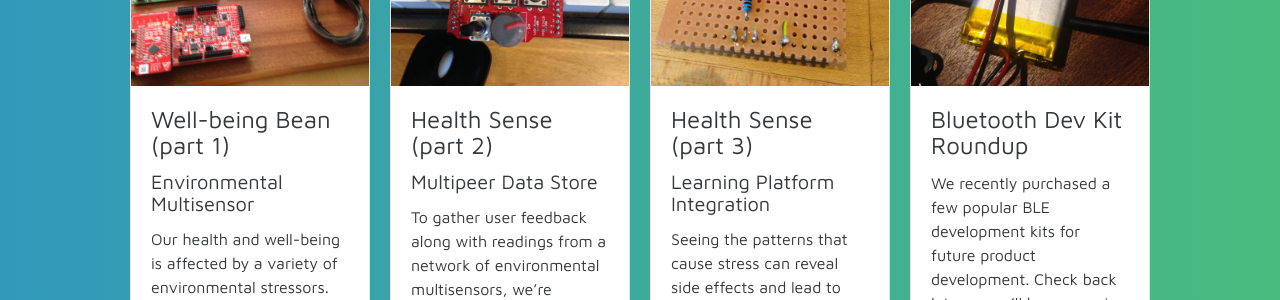
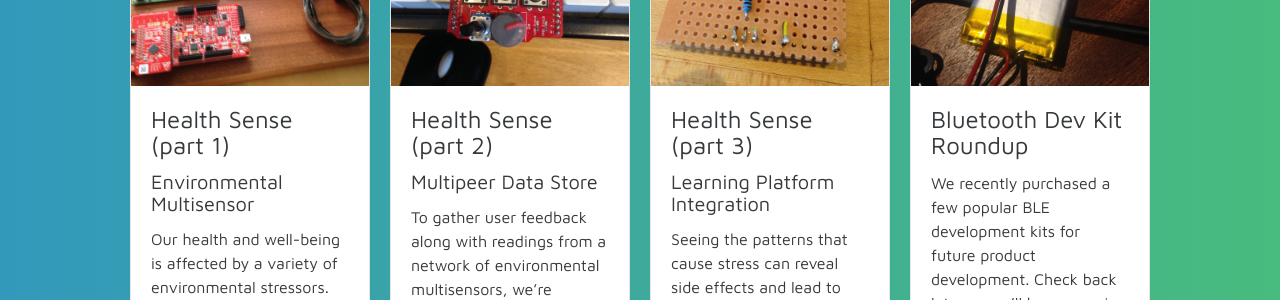
Before and after one commit to HumansForward/HumansForward.github.io, a Jekyll site: the page built from index.html, in a window 1280 px wide and 900 px high, scrolled down 3420 px. Shown: the part 155-455 px from the top of the window. Built offline with Jekyll 4.4.1, drawn with Linux system fonts in a browser that asks for light colours; nearby versions of some CDN libraries; comment, search, counter and statistics services are not loaded.

Commit message:
Made card title consistent

```diff
--- a/index.html
+++ b/index.html
@@ -151,7 +151,7 @@ title: Humans Forward
               <div class="card hf-lab-project">
                 <img class="card-img-top img-fluid" src="{{ site.baseurl }}/assets/site/img/lab/placeholder1.jpeg" alt="Lab project" />
                 <div class="card-block">
-                  <h4 class="card-title">Well-being Bean (part 1)</h4>
+                  <h4 class="card-title">Health Sense (part 1)</h4>
                   <h5 class="card-title">Environmental Multisensor</h5>
                   <p class="card-text">Our health and well-being is affected by a variety of environmental stressors. To understand this further, we’re prototyping a BLE device using the <a href="https://punchthrough.com/bean" target="_blank">LightBlue Bean</a> that continuously measures ambient light, temperature, sound, and low-frequency vibrations from various geo-locations. </p>
                   <p><span class="label label-info">coming soon!</span></p>
```
